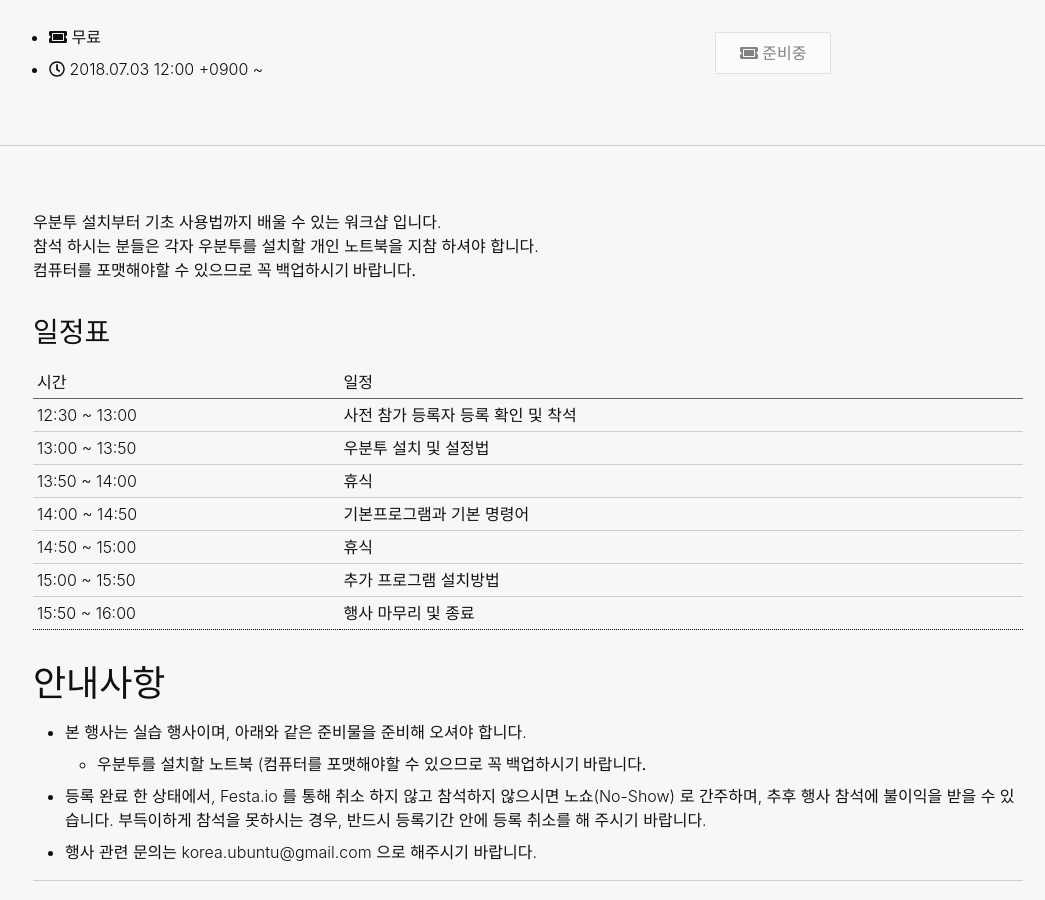
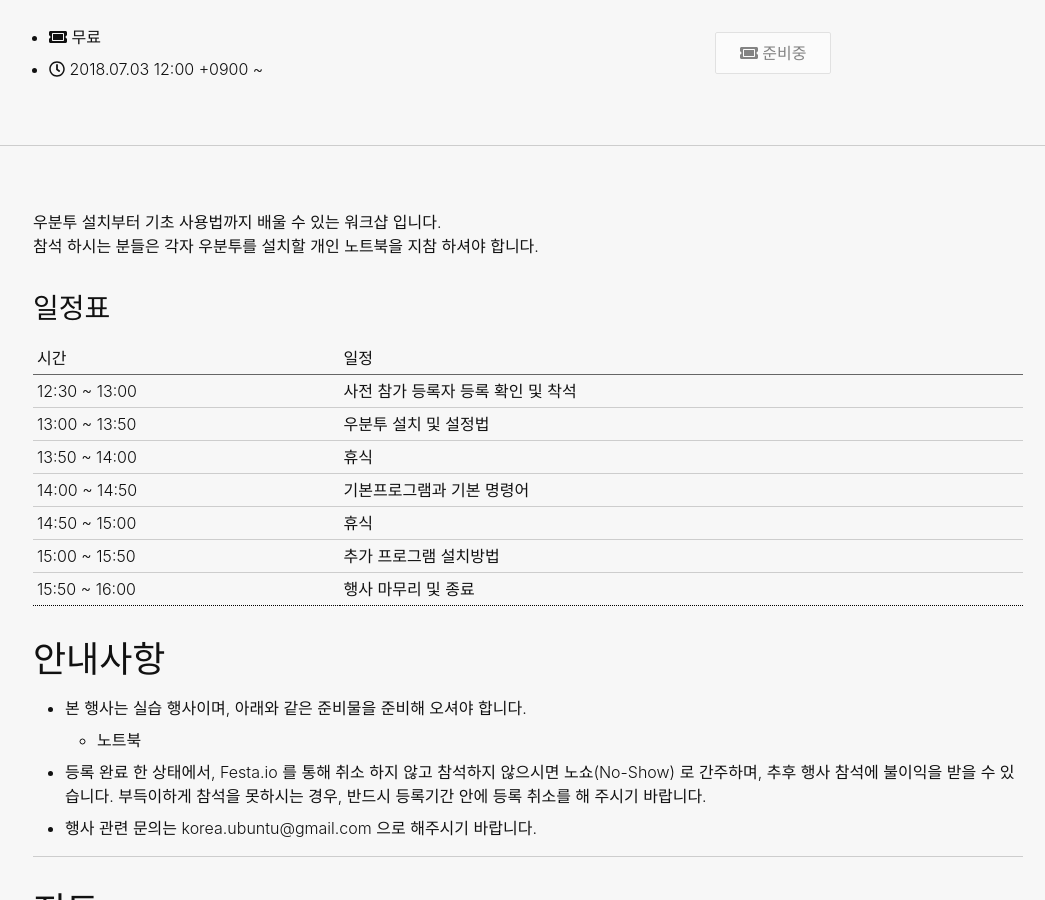
Before and after one commit to ubuntu-kr/events, a Jekyll site: the page built from _posts/2018-06-26-ubuntu-workshop.md, in a window 1280 px wide and 900 px high, scrolled down 754 px. Shown: the whole window, without its empty margins (112-1157 px from the left). Built offline with Jekyll 4.4.1, drawn with Linux system fonts in a browser that asks for light colours; some web fonts are replaced.

Commit message:
내용 수정

```diff
--- a/_posts/2018-06-26-ubuntu-workshop.md
+++ b/_posts/2018-06-26-ubuntu-workshop.md
@@ -16,7 +16,6 @@
 
 우분투 설치부터 기초 사용법까지 배울 수 있는 워크샵 입니다.<br/>
 참석 하시는 분들은 각자 우분투를 설치할 개인 노트북을 지참 하셔야 합니다.<br/>
-컴퓨터를 포맷해야할 수 있으므로 **꼭 백업하시기 바랍니다.**<br/>
 
 ### 일정표
 
@@ -32,6 +31,6 @@
 
 ## 안내사항
 - 본 행사는 실습 행사이며, 아래와 같은 준비물을 준비해 오셔야 합니다.
-  - 우분투를 설치할 노트북 (컴퓨터를 포맷해야할 수 있으므로 **꼭 백업하시기 바랍니다.**
+  - 노트북
 - 등록 완료 한 상태에서, Festa.io 를 통해 취소 하지 않고 참석하지 않으시면 노쇼(No-Show) 로 간주하며, 추후 행사 참석에 불이익을 받을 수 있습니다. 부득이하게 참석을 못하시는 경우, 반드시 등록기간 안에 등록 취소를 해 주시기 바랍니다.
 - 행사 관련 문의는 korea.ubuntu@gmail.com 으로 해주시기 바랍니다.
```
